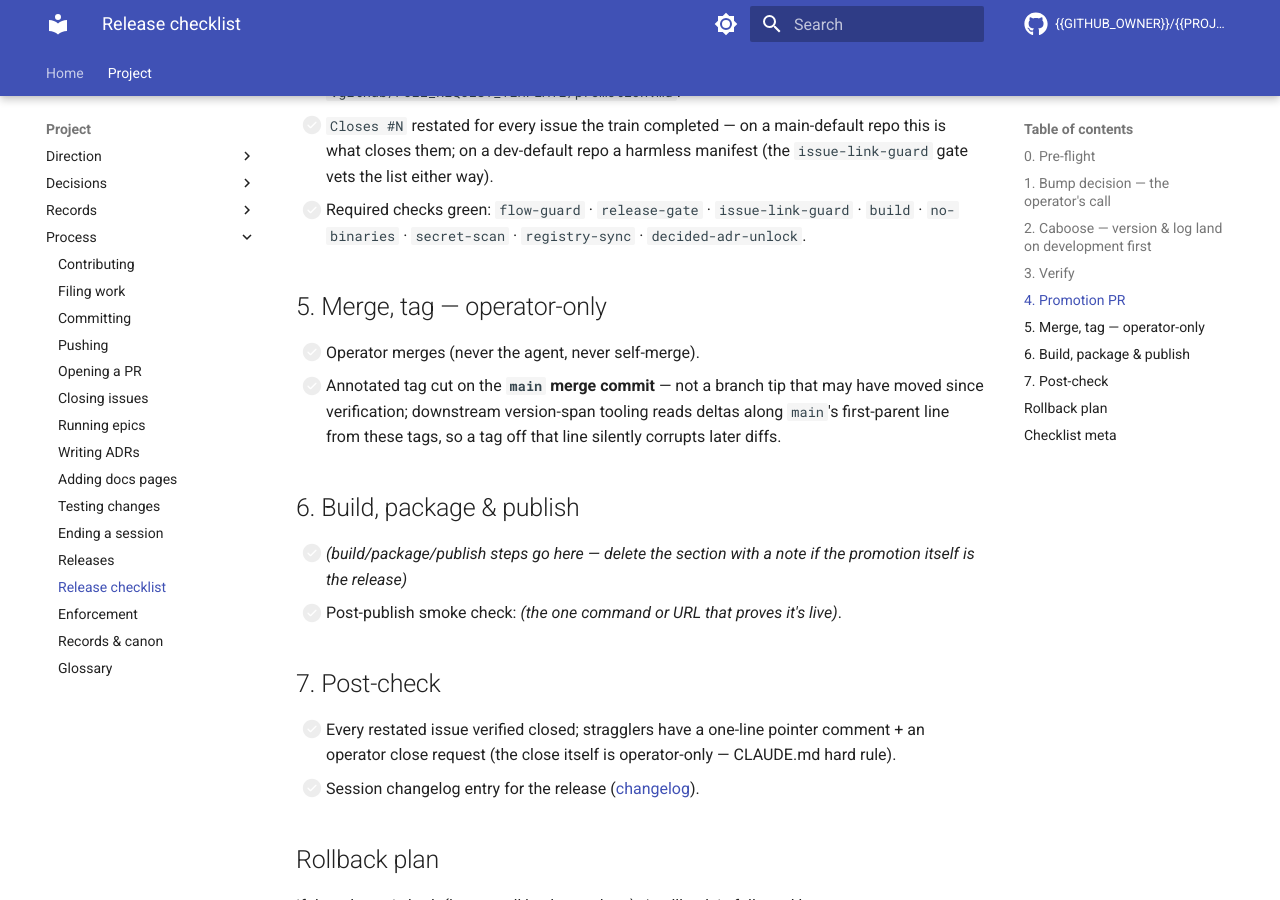
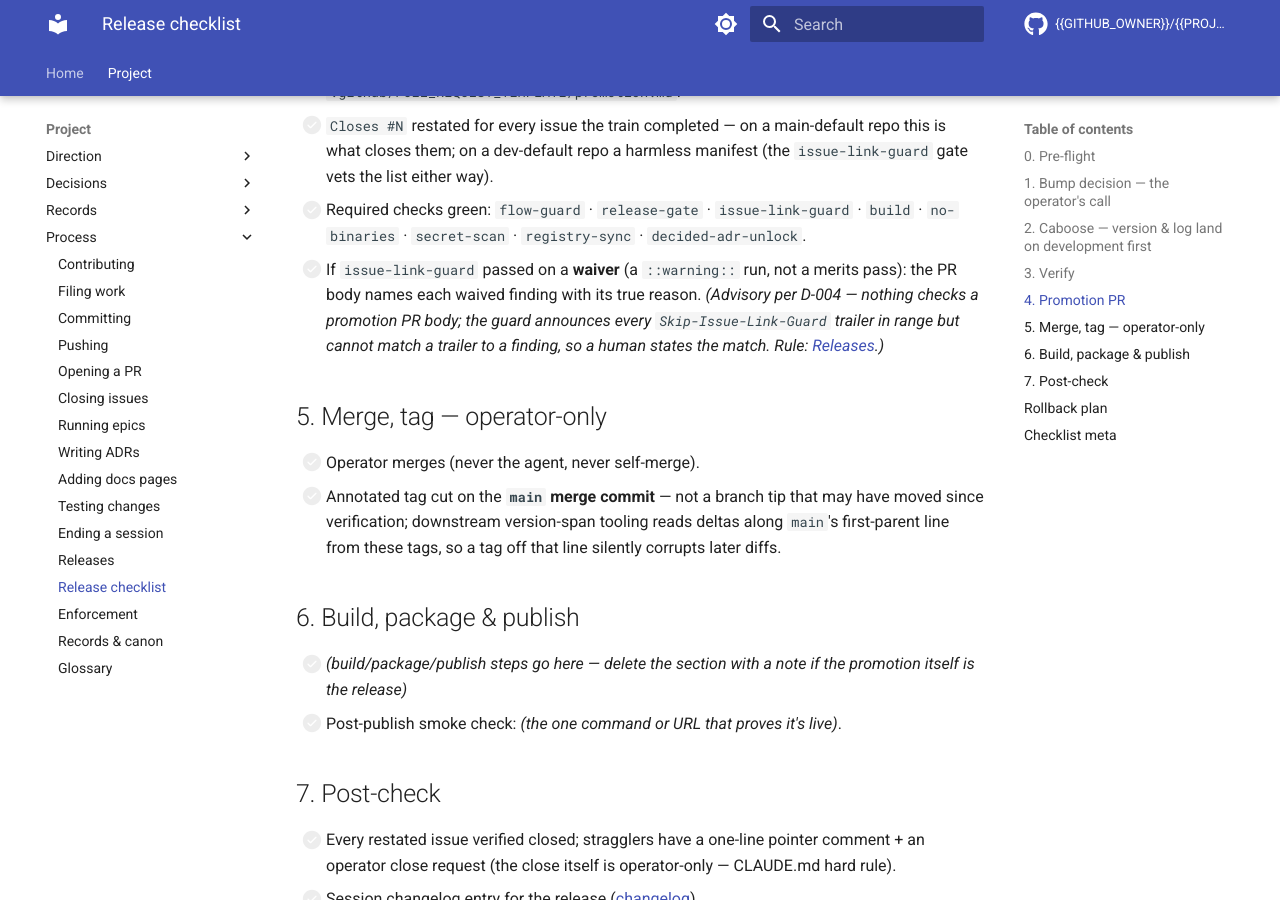
Before and after one commit to SharkyBamboozle/CLAUDE_blueprint, an MkDocs documentation site: the page built from docs/process/release-checklist.md, in a window 1280 px wide and 900 px high, scrolled down 1181 px. Built offline with MkDocs 1.6.1 and Material for MkDocs 9.7.7, drawn with Linux system fonts in a browser that asks for light colours; comment, search, counter and statistics services are not loaded.

Commit message:
Release checklist: state the waiver-reason rule in step 4 (#105)
The /promote ritual and docs/process/releases.md require a promotion PR
body to name each waived issue-link-guard finding with its true reason
when the guard passes on a waiver. The release checklist — the single
canonical release path by its own meta rule — had no item for it, so a
release run from the checklist alone could skip the statement unnoticed.

Adds the conditional item to step 4, marked advisory per D-004 with the
reason (nothing checks a promotion PR body; the guard announces every
trailer in range but cannot match a trailer to a finding — a human
states the match).

Co-Authored-By: Claude Fable 5 <noreply@anthropic.com>
Claude-Session: https://claude.ai/code/session_01LkWJ2FAf1kgVtK3jQu5NpT

```diff
--- a/docs/process/release-checklist.md
+++ b/docs/process/release-checklist.md
@@ -57,6 +57,12 @@ in `docs/process/contributing.md`, and the release mention in CLAUDE.md →
 - [ ] Required checks green: `flow-guard` · `release-gate` ·
       `issue-link-guard` · `build` · `no-binaries` · `secret-scan` ·
       `registry-sync` · `decided-adr-unlock`.
+- [ ] If `issue-link-guard` passed on a **waiver** (a `::warning::` run,
+      not a merits pass): the PR body names each waived finding with its
+      true reason. *(Advisory per D-004 — nothing checks a promotion PR
+      body; the guard announces every `Skip-Issue-Link-Guard` trailer in
+      range but cannot match a trailer to a finding, so a human states
+      the match. Rule: [Releases](releases.md).)*
 
 ## 5. Merge, tag — operator-only
 
```
